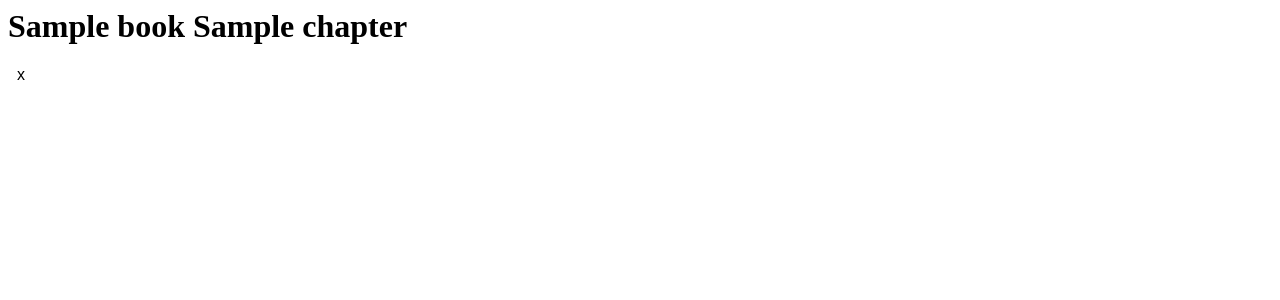
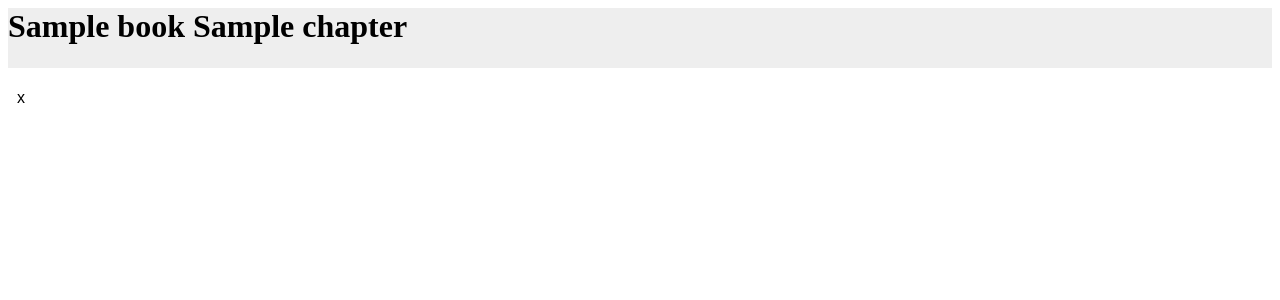
Before and after one commit to JStadnik619/berea-web, a Flask app: template templates/reference_passage.html in a window 1280 px wide. Shown: the top 300 px of the page. Run offline with Flask 3, Linux system fonts and the light colour scheme; the template is opened without the code that fills it: most values are stand-ins (such as "Sample title", 1, 10 or a date in 2020).

Commit message:
Stick header to top of viewport

```diff
--- a/static/styles.css
+++ b/static/styles.css
@@ -143,10 +143,19 @@ form#search-form input[type="submit"]:hover {
     background: #1a1a1a;
     border-radius: 0.5rem;
   }
+}
 
-  /* TODO: anchor the results description to the bottom of the search form */
+/* TODO: anchor the results description to the bottom of the search form */
 
-  /* TODO: In reference passage, prevent verse numbers from being the last characters on a wrapped line */
+/* TODO: In reference passage, prevent verse numbers from being the last characters on a wrapped line */
 
-  /* TODO: Anchor reference passage title (Book Chaper) to top of page */
+/* Stick reference passage title (Book Chaper) to top of page */
+.sticky-header {
+  position: sticky;
+  top: 0; /* The threshold where it sticks */
+  left: 0;
+  width: 100%;
+  z-index: 1000;
+  background-color: #eee; /* Essential: opaque background prevents content showing through */
+  height: 60px;
 }
--- a/templates/reference_passage.html
+++ b/templates/reference_passage.html
@@ -1,5 +1,7 @@
+<link rel="stylesheet" href="{{ url_for('static', filename='styles.css') }}">
+
 <!-- TODO: Fix header to the top of the viewport -->
-<h1>{{ book }} {{ chapter }}</h1>
+<h1 class="sticky-header">{{ book }} {{ chapter }}</h1>
 <!-- TODO: translation dropdown -->
 <pre style="font-family: Arial, sans-serif; white-space: pre-wrap;">
   {{ passage|safe }}
```
